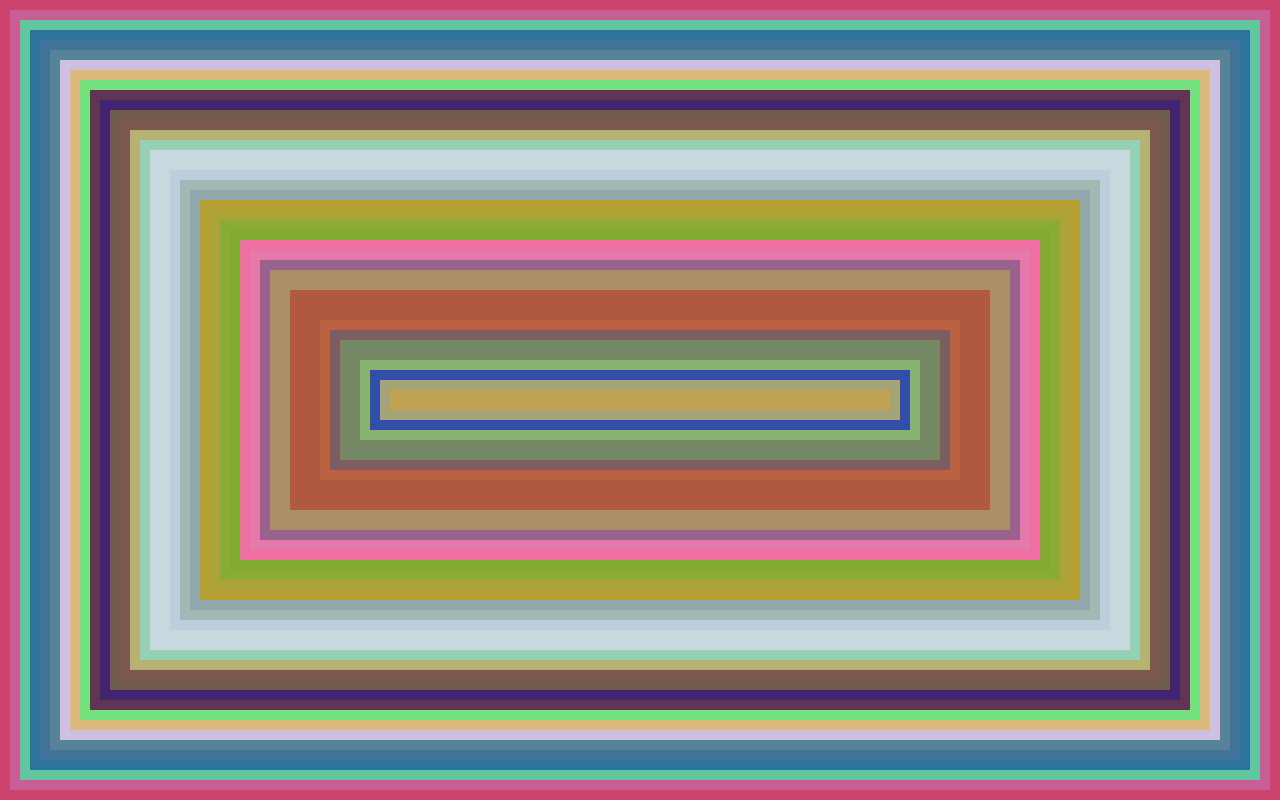
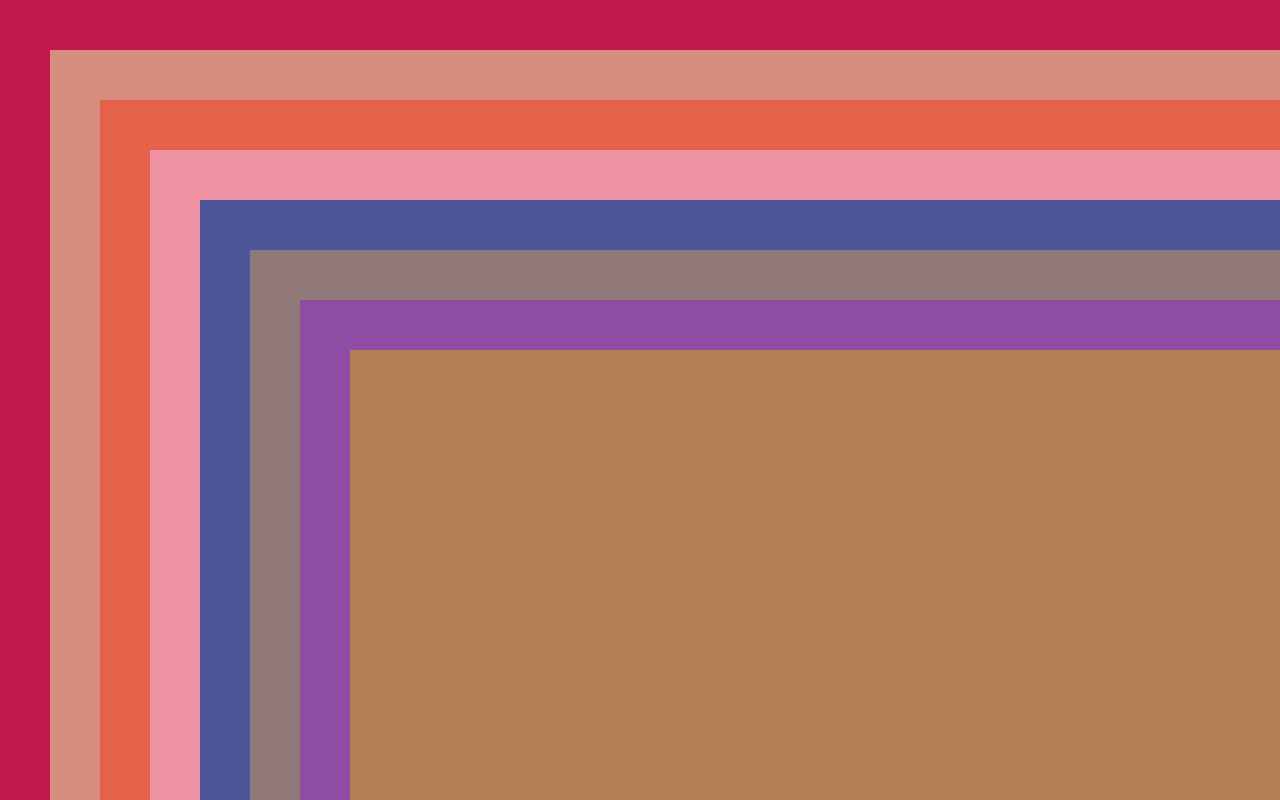
Before and after one commit to D-TUCKER/colors, a React (Create React App) app: page / in a window 1280 px wide. Built offline with nearby package versions, Linux system fonts and the light colour scheme.

Commit message:
mess around with the layout

```diff
--- a/package.json
+++ b/package.json
@@ -6,6 +6,7 @@
     "react-scripts": "1.0.17"
   },
   "dependencies": {
+    "lodash": "^4.17.4",
     "react": "^16.1.1",
     "react-dom": "^16.1.1"
   },
--- a/src/App.css
+++ b/src/App.css
@@ -1,28 +1,8 @@
-.App {
-  text-align: center;
+.color-box {
+  opacity: 0.7;
 }
 
-.App-logo {
-  animation: App-logo-spin infinite 20s linear;
-  height: 80px;
+.color-box:hover {
+  opacity: 1;
+  background-color: "black";
 }
-
-.App-header {
-  background-color: #222;
-  height: 150px;
-  padding: 20px;
-  color: white;
-}
-
-.App-title {
-  font-size: 1.5em;
-}
-
-.App-intro {
-  font-size: large;
-}
-
-@keyframes App-logo-spin {
-  from { transform: rotate(0deg); }
-  to { transform: rotate(360deg); }
-}
--- a/src/App.js
+++ b/src/App.js
@@ -1,7 +1,9 @@
 import React, { Component } from "react";
-import logo from "./logo.svg";
 import "./App.css";
-import { win32 } from "path";
+import { throttle } from "lodash";
+
+const OFFSET = 50;
+const RESIZE_TIMEOUT = 100;
 
 function getRandomInt(min, max) {
   min = Math.ceil(min);
@@ -15,8 +17,8 @@ function getColors(count) {
     const red = getRandomInt(0, 255);
     const green = getRandomInt(0, 255);
     const blue = getRandomInt(0, 255);
-    const opacity = getRandomInt(0, 10) * 0.1;
-    const color = `rgba(${red}, ${green}, ${blue}, ${opacity})`;
+    //const opacity = getRandomInt(0, 10) * 0.1;
+    const color = `rgba(${red}, ${green}, ${blue}, ${1})`;
 
     boxData.push(color);
   }
@@ -29,7 +31,10 @@ class App extends React.Component {
     super(props);
 
     const count = Math.floor(
-      Math.min(window.innerHeight / 20, window.innerWidth / 20)
+      Math.min(
+        window.innerHeight / (OFFSET * 2),
+        window.innerWidth / (OFFSET * 2)
+      )
     );
 
     const boxData = getColors(count);
@@ -38,12 +43,15 @@ class App extends React.Component {
   }
 
   componentDidMount() {
-    window.onresize = this.resize;
+    window.onresize = throttle(this.resize, RESIZE_TIMEOUT);
   }
 
   resize = () => {
     const count = Math.floor(
-      Math.min(window.innerHeight / 20, window.innerWidth / 20)
+      Math.min(
+        window.innerHeight / (OFFSET * 2),
+        window.innerWidth / (OFFSET * 2)
+      )
     );
 
     if (count < this.state.boxData.length) {
@@ -56,7 +64,7 @@ class App extends React.Component {
 
   render() {
     return this.state.boxData.map((color, index) => (
-      <ColorDiv color={color} offSet={index * 10} />
+      <ColorDiv color={color} offSet={index * OFFSET} />
     ));
   }
 }
@@ -69,12 +77,12 @@ class ColorDiv extends Component {
       position: "fixed",
       backgroundColor: this.props.color,
       left: offSet,
-      right: offSet,
+      right: 0,
       top: offSet,
-      bottom: offSet
+      bottom: 0
     };
 
-    return <div style={style} />;
+    return <div className="color-box" style={style} />;
   }
 }
 
```
Also changed, not shown: 1 other file (tests, documents, lock files or other folders).
